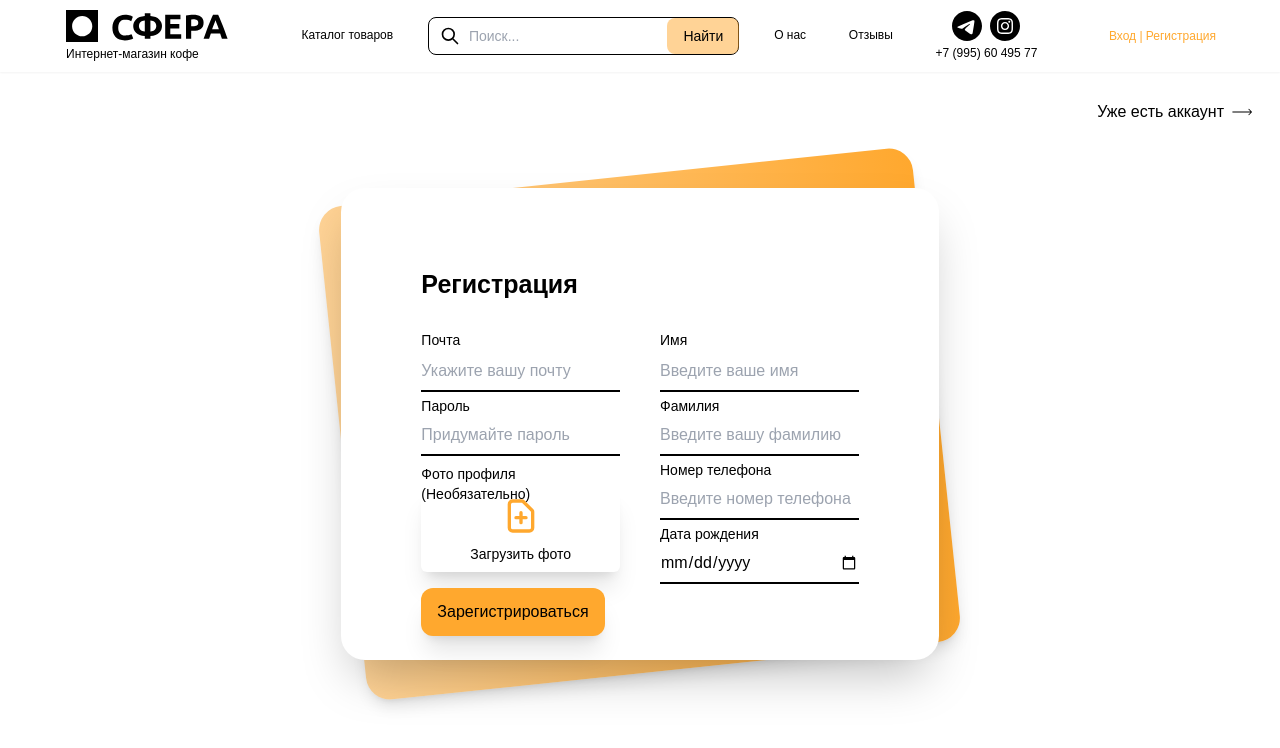
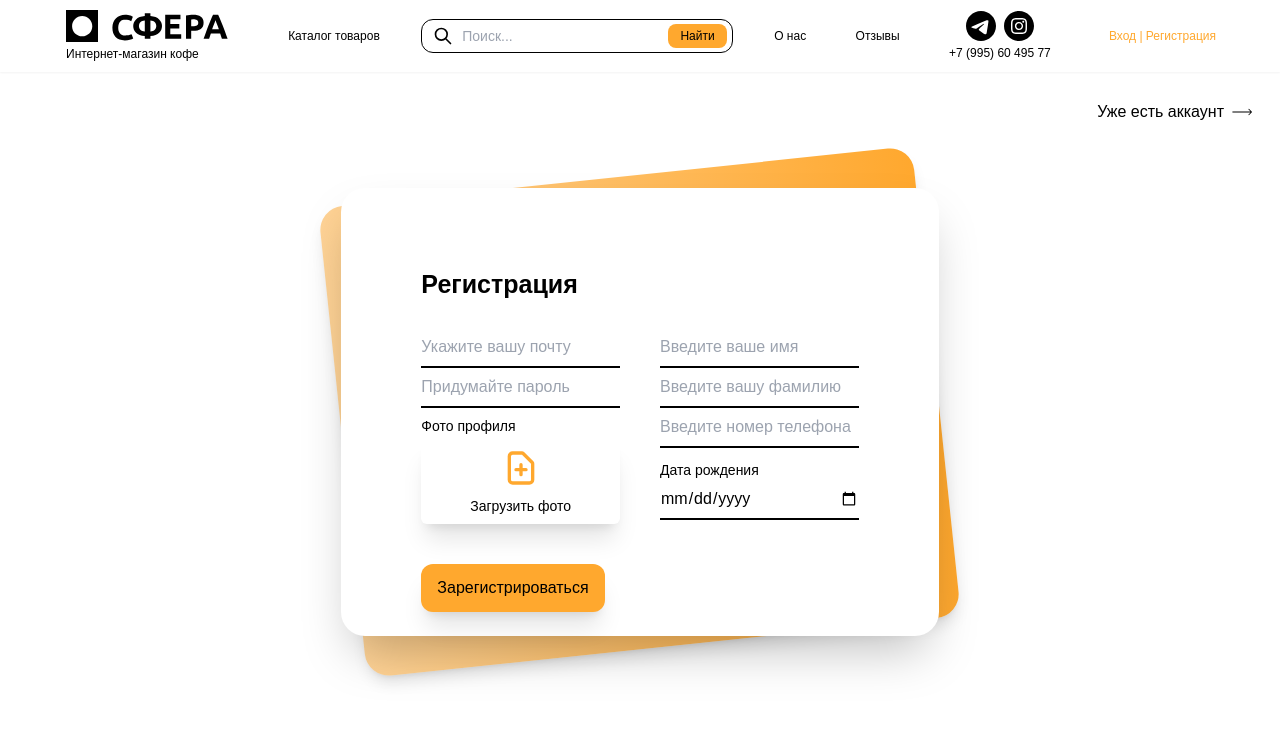
Before and after one commit to NPavlovaaa/sphera, a React (Create React App) app: page /login in a window 1280 px wide. Shown: the top 748 px of the page. Built offline with nearby package versions, Linux system fonts and the light colour scheme.

Commit message:
Changed tailwind config file and layouts in accordance with them

```diff
--- a/src/api/apiSlice.js
+++ b/src/api/apiSlice.js
@@ -33,5 +33,4 @@ export const apiSlice = createApi({
 export const {  useGetUsersQuery,
                 useCreateUserMutation,
                 useCreateClientMutation,
-                useGetClientMutation
 } = apiSlice;
--- a/src/components/app/App.js
+++ b/src/components/app/App.js
@@ -41,9 +41,6 @@ function App() {
                           </Routes>
                       </main>
                   </Suspense>
-                  {/*<div className="relative flex top-14 justify-center">*/}
-                  {/*    <button type="submit" onClick={logout} className="bg-bgMainOrange-600 text-white rounded-md px-3 py-2">Выйти</button>*/}
-                  {/*</div>*/}
               </div>
           </Router>
       );
--- a/src/components/appHeader/AppHeader.js
+++ b/src/components/appHeader/AppHeader.js
@@ -7,7 +7,7 @@ import Avatar from "../icons/Avatar";
 
 const AppHeader = ({activeClient, logout}) => {
     return (
-        <header className="z-50 header sticky top-0 bg-bgMainWhite shadow-sm flex items-center justify-between px-14">
+        <header className="z-50 header bg-mainWhite sticky top-0 shadow-sm flex items-center justify-between px-14">
             <div className="p-2.5 w-fit">
                 <Link to="/">
                     <Logo/>
@@ -15,34 +15,34 @@ const AppHeader = ({activeClient, logout}) => {
                 </Link>
             </div>
             <nav className="nav font-normal text-xs xl:text-xs lg:text-xs 2xl:text-sm w-2/3 text-center">
-                <ul className="flex justify-around items-center">
-                    <li className="p-2 border-b-2 border-bgMainOrange-600 border-opacity-0 hover:border-opacity-100 cursor-pointer">
+                <ul className="flex justify-between items-center">
+                    <li className="p-2 border-b-3 hover:text-mainOrange-600 cursor-pointer flex flex-row">
                         <NavLink to="/catalog" style={({isActive}) => ({color: isActive ? '#FFA82E' : 'inherit'})}>Каталог товаров</NavLink>
                     </li>
                     <li className="w-2/5">
                         <label htmlFor="default-search"
-                               className="mb-2 text-sm font-medium text-gray-900 sr-only dark:text-gray-300">Search</label>
+                               className="mb-2 text-sm font-medium sr-only">Search</label>
                         <div className="relative flex items-center">
                             <div className="flex absolute inset-y-0 left-0 items-center pl-3 pointer-events-none">
-                                <svg className="w-5 h-5 text-gray-500 dark:text-gray-400" fill="none"
+                                <svg className="w-5 h-5" fill="none"
                                      stroke="currentColor" viewBox="0 0 24 24" xmlns="http://www.w3.org/2000/svg">
                                     <path stroke-linecap="round" stroke-linejoin="round" stroke-width="2"
                                           d="M21 21l-6-6m2-5a7 7 0 11-14 0 7 7 0 0114 0z"></path>
                                 </svg>
                             </div>
                             <input type="search" id="default-search"
-                                   className="block p-2 pl-10 w-full text-sm text-gray-900 bg-gray-50 rounded-lg border border-gray-300 focus:ring-bgMainOrange-600 focus:border-bgMainOrange-600 dark:bg-gray-700 dark:border-gray-600 dark:placeholder-gray-400 dark:text-white dark:focus:ring-blue-500 dark:focus:border-blue-500"
+                                   className="block p-1.5 pl-10 w-full text-sm rounded-xl border focus:ring-mainOrange-600"
                                    placeholder="Поиск..." required/>
                             <button type="submit"
-                                    className="text-sm absolute right-0 bg-bgMainOrange-100 hover:bg-bgMainOrange-600 focus:outline-none focus:ring-bgMainOrange-600 font-normal rounded-lg px-4 py-2">
+                                    className="text-xs absolute m-1 right-0.5 bg-mainOrange-600 hover:bg-mainOrange-700 focus:outline-none font-normal rounded-lg px-3 py-1">
                                 Найти
                             </button>
                         </div>
                     </li>
-                    <li className="px-2 border-b-2 border-bgMainOrange-600 border-opacity-0 hover:border-opacity-100 cursor-pointer">
+                    <li className="px-2 hover:text-mainOrange-600 cursor-pointer">
                         <NavLink to="/about" style={({isActive}) => ({color: isActive ? '#FFA82E' : 'inherit'})}>О нас</NavLink>
                     </li>
-                    <li className="px-2 border-b-2 border-bgMainOrange-600 border-opacity-0 hover:border-opacity-100 cursor-pointer">
+                    <li className="px-2 hover:text-mainOrange-600 cursor-pointer">
                         <NavLink to="/reviews" style={({isActive}) => ({color: isActive ? '#FFA82E' : 'inherit'})}>Отзывы</NavLink>
                     </li>
                     <li className="px-2 cursor-pointer flex flex-col justify-between items-center">
@@ -59,7 +59,7 @@ const AppHeader = ({activeClient, logout}) => {
                 </ul>
             </nav>
             {activeClient != null ?
-                    <div className="w-fit flex items-center justify-between font-medium text-xs xl:text-sm lg:text-sm 2xl:text-sm sm:text-sm">
+                    <div className="w-fit flex hover:text-mainOrange-600 items-center justify-between font-medium text-xs xl:text-sm lg:text-sm 2xl:text-sm sm:text-sm">
                         <Avatar />
                         <NavLink to="/account" className="p-2 cursor-pointer" style={({isActive}) => ({color: isActive ? '#FFA82E' : 'inherit'})}>
                             {/*{activeClient.first_name}*/}
@@ -67,7 +67,7 @@ const AppHeader = ({activeClient, logout}) => {
                         </NavLink>
                         <button type="submit" onClick={logout}>Выйти</button>
                     </div>
-                :   <div className="w-fit flex justify-between font-medium text-xs xl:text-xs lg:text-xs 2xl:text-sm sm:text-sm">
+                :   <div className="w-fit flex hover:text-mainOrange-600 justify-between font-medium text-xs xl:text-xs lg:text-xs 2xl:text-sm sm:text-sm">
                         <NavLink to="/login" className="p-2 cursor-pointer" style={({isActive}) => ({color: isActive ? '#FFA82E' : 'inherit'})}>
                             Вход | Регистрация
                         </NavLink>
--- a/src/components/authorizationForm/AuthorizationForm.js
+++ b/src/components/authorizationForm/AuthorizationForm.js
@@ -51,40 +51,37 @@ const AuthorizationForm = ({onToggle, setUser}) => {
                 <div className="z-30 py-6 flex justify-center sm:py-12 sm:max-w-xl sm:mx-auto">
                     <div className="relative py-3 w-2/5 lg:w-2/5 md:w-2/5 xl:w-1/3 2xl:w-1/3 md:w-3/5">
                         <div
-                            className="absolute inset-0 shadow-2xl rounded-3xl bg-gradient-to-r from-bgMainOrange-100 to-bgMainOrange-600 shadow-lg transform -rotate-6 sm:rounded-3xl">
+                            className="absolute inset-0 shadow-2xl rounded-3xl bg-gradient-to-r from-mainOrange-100 to-mainOrange-600 shadow-2xl transform -rotate-6 sm:rounded-3xl">
                         </div>
-                        <div className="relative bg-bgMainWhite shadow-lg sm:rounded-3xl p-20 rounded-3xl">
+                        <div className="relative bg-mainWhite shadow-lg sm:rounded-3xl p-20 rounded-3xl">
                             <div className="mx-auto">
                                 <div>
                                     <h1 className="text-2xl font-semibold">Авторизация</h1>
                                 </div>
                                 <Form>
                                     <div className="divide-y divide-gray-200">
-                                        <div className="py-8 text-base leading-6 space-y-4 text-gray-700 sm:text-lg sm:leading-7">
+                                        <div className="py-8 text-base leading-6 space-y-4 sm:text-lg sm:leading-7">
                                             <div className="relative">
-                                                <label htmlFor="username" className="absolute left-0 -top-5 text-gray-600 text-sm peer-placeholder-shown:text-base peer-placeholder-shown:text-gray-440 peer-placeholder-shown:top-2 transition-all peer-focus:-top-3.5 peer-focus:text-gray-600 peer-focus:text-sm">Логин</label>
                                                 <Field
                                                     type="text"
                                                     name="username"
-                                                    className="peer placeholder-transparent h-10 w-full border-b-2 border-gray-300 text-gray-900 focus:outline-none focus:borer-rose-600"
+                                                    className="placeholder-transparent h-10 w-full border-b-2 focus:outline-none focus:borer-rose-600"
                                                     id="username"
                                                     placeholder="Укажите вашу почту"
                                                     autoComplete="off"/>
                                             </div>
                                             <ErrorMessage component="div" style={{'color': 'red', 'margin-top': '1px', 'font-size' : '14px'}} name="username"/>
-                                            <div className="relative top-2">
-                                                <label htmlFor="password"
-                                                       className="absolute left-0 -top-5 text-gray-600 text-sm peer-placeholder-shown:text-base peer-placeholder-shown:text-gray-440 peer-placeholder-shown:top-2 transition-all peer-focus:-top-3.5 peer-focus:text-gray-600 peer-focus:text-sm">Пароль</label>
+                                            <div className="relative">
                                                 <Field
                                                     type="password"
                                                     name="password"
-                                                    className="peer placeholder-transparent h-10 w-full border-b-2 border-gray-300 text-gray-900 focus:outline-none focus:borer-rose-600"
+                                                    className="peer placeholder-transparent h-10 w-full border-b-2 focus:outline-none focus:borer-rose-600"
                                                     id="password"
                                                     placeholder="Введите пароль"
                                                     autoComplete="off"/>
                                             </div>
                                             <div className="relative flex top-10 justify-center">
-                                                <button type="submit" className="bg-bgMainOrange-600 text-white shadow-xl rounded-xl px-10 py-3">Войти</button>
+                                                <button type="submit" className="bg-mainOrange-600 shadow-xl rounded-xl px-10 py-3">Войти</button>
                                             </div>
                                         </div>
                                     </div>
--- a/src/components/registrationForm/RegistrationForm.js
+++ b/src/components/registrationForm/RegistrationForm.js
@@ -81,9 +81,9 @@ const RegistrationForm = ({onToggle}) => {
                 <div className="z-30 py-6 flex justify-center sm:py-12 sm:max-w-xl sm:mx-auto md:px-28 lg:px-32 xl:px-48 2xl:px-48">
                     <div className="relative py-3 w-2/3">
                         <div
-                            className="absolute inset-0 shadow-lg rounded-3xl bg-gradient-to-r from-bgMainOrange-100 to-bgMainOrange-600 shadow-lg transform -rotate-6 sm:rounded-3xl">
+                            className="absolute inset-0 shadow-lg rounded-3xl bg-gradient-to-r from-mainOrange-100 to-mainOrange-600 shadow-2xl transform -rotate-6 sm:rounded-3xl">
                         </div>
-                        <div className="relative bg-bgMainWhite shadow-2xl sm:rounded-3xl p-20 rounded-3xl">
+                        <div className="relative bg-mainWhite shadow-2xl sm:rounded-3xl p-20 rounded-3xl">
                             <div className="mx-auto">
                                 <div>
                                     <h1 className="text-2xl font-semibold">Регистрация</h1>
@@ -92,43 +92,39 @@ const RegistrationForm = ({onToggle}) => {
                                     <div className="py-3 text-base leading-6 space-y-4 text-gray-700 sm:text-lg sm:leading-7 flex flex-row justify-between">
                                         <div className="relative w-1/2 mr-10 mt-4">
                                             <div  className="relative">
-                                                <label htmlFor="username"
-                                                       className="left-0 -top-5 text-gray-600 text-sm peer-placeholder-shown:text-base peer-placeholder-shown:text-gray-440 peer-placeholder-shown:top-2 transition-all peer-focus:-top-3.5 peer-focus:text-gray-600 peer-focus:text-sm">Почта</label>
                                                 <Field
                                                     type="text"
                                                     name="username"
-                                                    className="peer placeholder-transparent h-10 w-full border-b-2 border-gray-300 text-gray-900 focus:outline-none focus:borer-rose-600"
+                                                    className="peer placeholder-transparent h-10 w-full border-b-2 focus:outline-none focus:borer-rose-600"
                                                     id="username"
                                                     placeholder="Укажите вашу почту"
                                                     autoComplete="off"/>
                                                 <ErrorMessage component="div" style={{'color': 'red', 'margin-top': '2px', 'font-size' : '14px'}} name="username"/>
                                             </div>
-                                            <div className="relative top-6">
-                                                <label htmlFor="password"
-                                                       className="absolute left-0 -top-5 text-gray-600 text-sm peer-placeholder-shown:text-base peer-placeholder-shown:text-gray-440 peer-placeholder-shown:top-2 transition-all peer-focus:-top-3.5 peer-focus:text-gray-600 peer-focus:text-sm">Пароль</label>
+                                            <div className="relative">
                                                 <Field
                                                     type="password"
                                                     name="password"
-                                                    className="peer placeholder-transparent h-10 w-full border-b-2 border-gray-300 text-gray-900 focus:outline-none focus:borer-rose-600"
+                                                    className="peer placeholder-transparent h-10 w-full border-b-2 focus:outline-none focus:borer-rose-600"
                                                     id="password"
                                                     placeholder="Придумайте пароль"
                                                     autoComplete="off"/>
                                                 <ErrorMessage component="div" style={{'color': 'red', 'margin-top': '2px', 'font-size' : '14px'}} name="password"/>
                                             </div>
-                                            <div className="relative top-14">
+                                            <div className="relative top-8">
                                                 <label htmlFor="avatar"
                                                        className="absolute left-0 -top-6 text-gray-600 text-sm peer-placeholder-shown:text-base peer-placeholder-shown:text-gray-440 peer-placeholder-shown:top-2 transition-all peer-focus:-top-3.5 peer-focus:text-gray-600 peer-focus:text-sm">
-                                                    Фото профиля (Необязательно)</label>
+                                                    Фото профиля</label>
                                                 <div className="rounded-md bg-bgMainWhite p-2 shadow-xl">
                                                     <label htmlFor="avatar"
                                                            className="flex flex-col items-center gap-2 cursor-pointer">
                                                         <svg xmlns="http://www.w3.org/2000/svg"
-                                                             className="h-10 w-10 fill-bgMainWhite stroke-bgMainOrange-600"
+                                                             className="h-10 w-10 fill-mainWhite stroke-mainOrange-600"
                                                              viewBox="0 0 24 24" stroke="currentColor" stroke-width="2">
                                                             <path stroke-linecap="round" stroke-linejoin="round"
                                                                   d="M9 13h6m-3-3v6m5 5H7a2 2 0 01-2-2V5a2 2 0 012-2h5.586a1 1 0 01.707.293l5.414 5.414a1 1 0 01.293.707V19a2 2 0 01-2 2z"/>
                                                         </svg>
-                                                        <span className="text-gray-600 text-sm">Загрузить фото</span>
+                                                        <span className="text-sm">Загрузить фото</span>
                                                     </label>
                                                     <input id="avatar" type="file" className="hidden"/>
                                                 </div>
@@ -136,52 +132,43 @@ const RegistrationForm = ({onToggle}) => {
                                         </div>
                                         <div className="relative w-1/2">
                                             <div className="relative">
-                                                <label htmlFor="first_name"
-                                                       className="left-0 -top-5 text-gray-600 text-sm peer-placeholder-shown:text-base peer-placeholder-shown:text-gray-440 peer-placeholder-shown:top-2 transition-all peer-focus:-top-3.5 peer-focus:text-gray-600 peer-focus:text-sm">
-                                                    Имя</label>
                                                 <Field
                                                     type="text"
                                                     name="first_name"
-                                                    className="peer placeholder-transparent h-10 w-full border-b-2 border-gray-300 text-gray-900 focus:outline-none focus:borer-rose-600"
+                                                    className="peer placeholder-transparent h-10 w-full border-b-2 focus:outline-none focus:borer-rose-600"
                                                     id="first_name"
                                                     placeholder="Введите ваше имя"
                                                     autoComplete="off"/>
                                                 <ErrorMessage component="div" style={{'color': 'red', 'margin-top': '2px', 'font-size' : '14px'}} name="first_name"/>
                                             </div>
-                                            <div className="relative top-6">
-                                                <label htmlFor="last_name"
-                                                       className="absolute left-0 -top-5 text-gray-600 text-sm peer-placeholder-shown:text-base peer-placeholder-shown:text-gray-440 peer-placeholder-shown:top-2 transition-all peer-focus:-top-3.5 peer-focus:text-gray-600 peer-focus:text-sm">
-                                                    Фамилия</label>
+                                            <div className="relative">
                                                 <Field
                                                     type="text"
                                                     name="last_name"
-                                                    className="peer placeholder-transparent h-10 w-full border-b-2 border-gray-300 text-gray-900 focus:outline-none focus:borer-rose-600"
+                                                    className="peer placeholder-transparent h-10 w-full border-b-2 focus:outline-none focus:borer-rose-600"
                                                     id="last_name"
                                                     placeholder="Введите вашу фамилию"
                                                     autoComplete="off"/>
                                                 <ErrorMessage component="div" style={{'color': 'red', 'margin-top': '2px', 'font-size' : '14px'}} name="last_name"/>
                                             </div>
-                                            <div className="relative top-12">
-                                                <label htmlFor="phone"
-                                                       className="absolute left-0 -top-5 text-gray-600 text-sm peer-placeholder-shown:text-base peer-placeholder-shown:text-gray-440 peer-placeholder-shown:top-2 transition-all peer-focus:-top-3.5 peer-focus:text-gray-600 peer-focus:text-sm">
-                                                    Номер телефона</label>
+                                            <div className="relative">
                                                 <Field
                                                     type="phone"
                                                     name="phone"
-                                                    className="peer placeholder-transparent h-10 w-full border-b-2 border-gray-300 text-gray-900 focus:outline-none focus:borer-rose-600"
+                                                    className="peer placeholder-transparent h-10 w-full border-b-2 focus:outline-none focus:borer-rose-600"
                                                     id="phone"
                                                     placeholder="Введите номер телефона"
                                                     autoComplete="off"/>
                                                 <ErrorMessage component="div" style={{'color': 'red', 'margin-top': '2px', 'font-size' : '14px'}} name="phone"/>
                                             </div>
-                                            <div className="relative top-16 mt-2">
+                                            <div className="relative top-6 mt-2">
                                                 <label htmlFor="birthday"
-                                                       className="absolute left-0 -top-5 text-gray-600 text-sm peer-placeholder-shown:text-base peer-placeholder-shown:text-gray-440 peer-placeholder-shown:top-2 transition-all peer-focus:-top-3.5 peer-focus:text-gray-600 peer-focus:text-sm">
+                                                       className="absolute left-0 -top-5 text-gray-600 text-sm">
                                                     Дата рождения</label>
                                                 <Field
                                                     type="date"
                                                     name="birthday"
-                                                    className="peer placeholder-transparent h-10 w-full border-b-2 border-gray-300 text-gray-900 focus:outline-none focus:borer-rose-600"
+                                                    className="peer placeholder-transparent h-10 w-full border-b-2 focus:outline-none focus:borer-rose-600"
                                                     id="birthday"
                                                     placeholder="Введите вашу дату рождения"
                                                     autoComplete="off"/>
@@ -189,7 +176,7 @@ const RegistrationForm = ({onToggle}) => {
                                         </div>
                                         </div>
                                     <div className="relative flex top-14">
-                                        <button type="submit" className="bg-bgMainOrange-600 shadow-xl rounded-xl px-4 py-3">Зарегистрироваться</button>
+                                        <button type="submit" className="bg-mainOrange-600 shadow-xl rounded-xl px-4 py-3">Зарегистрироваться</button>
                                     </div>
                                     </Form>
                                 </div>
--- a/tailwind.config.js
+++ b/tailwind.config.js
@@ -5,12 +5,14 @@ module.exports = {
   theme: {
     extend: {},
     colors: {
-      bgMainWhite: '#ffffff',
-      bgMainOrange:{
+      mainWhite: '#ffffff',
+      mainOrange:{
         100: 'rgba(255, 168, 46, 0.5)',
         600: '#FFA82E',
+        700: 'rgba(255,168,46,0.76)',
       },
-      bgGray: '#a9a9a9'
+      mainGray: '#a9a9a9',
+
     },
     screens: {
       'sm': {'min': '640px', 'max': '767px'},
```
